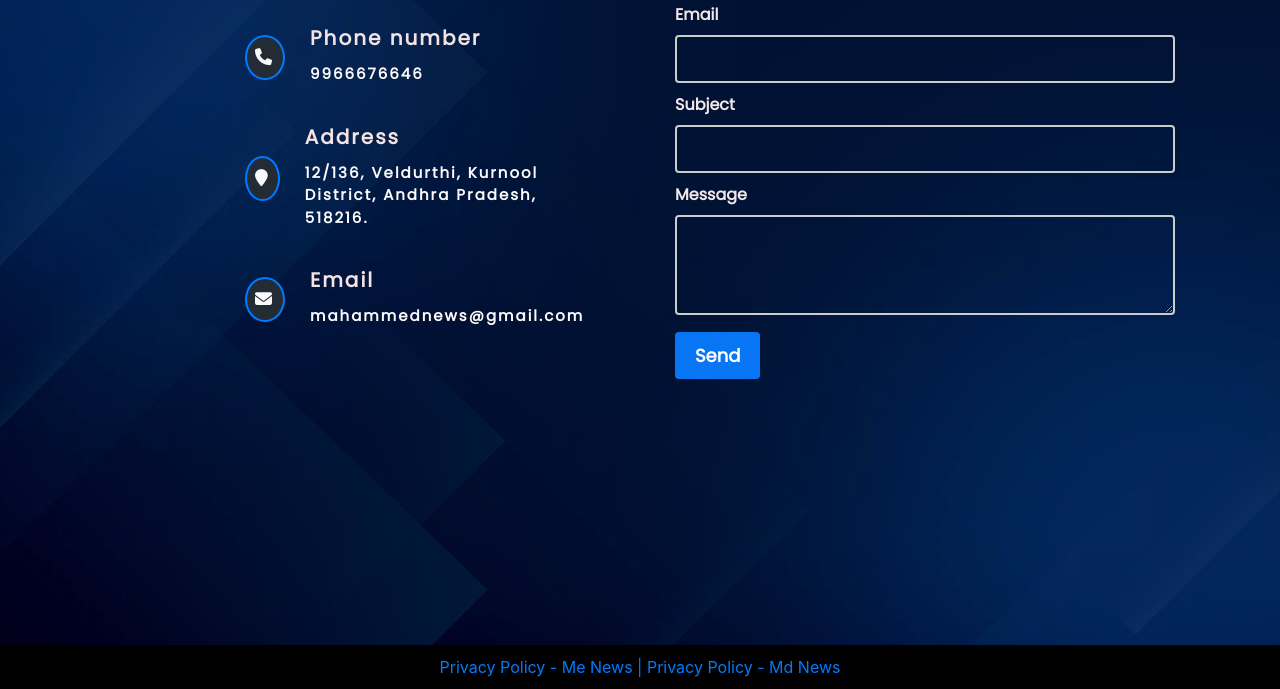
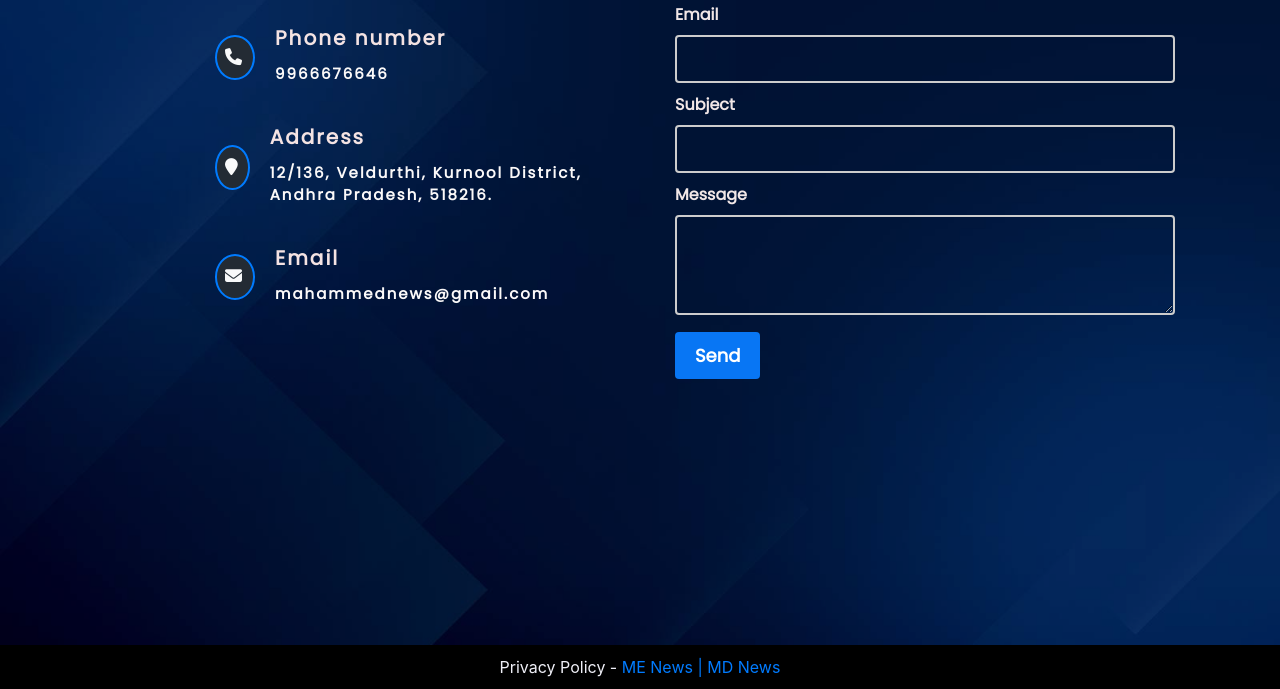
Before and after one commit to SS-05/Privacy_policy.github.io, a plain HTML site: page index.html in a window 1280 px wide. Shown: the part 155-844 px from the top of the page. Drawn offline with nearby package versions, Linux system fonts and the light colour scheme.

Commit message:
latest commit

```diff
--- a/index.html
+++ b/index.html
@@ -75,9 +75,9 @@
       </div>
     </div>
     <div class="footer">
-      <a class="footertext" href="Privacypolicy_MEnews.html">Privacy Policy - Me News</span>
+      <span>Privacy Policy - </span><a class="footertext" href="Privacypolicy_MEnews.html"> ME News</span>
       <span>|</a>
-      <a class="footertext" href="Privacypolicy_MDnews.html">Privacy Policy - Md News</a>
+      <a class="footertext" href="Privacypolicy_MDnews.html">MD News</a>
     </div>
     <script src="https://kit.fontawesome.com/a076d05399.js"></script>
     <script>
--- a/styles.css
+++ b/styles.css
@@ -23,12 +23,13 @@
   display: flex;
   align-items: center;
   margin-bottom: 10px;
+  margin-left: -30px;
 }
 
 .contact-details .icon {
   width: 40px;
   font-size: 17px;
-  margin-right: 10px;
+  margin-right: 5px;
   padding: 8px;
   border: 2px solid #007bff;
   border-radius: 50%;
```
